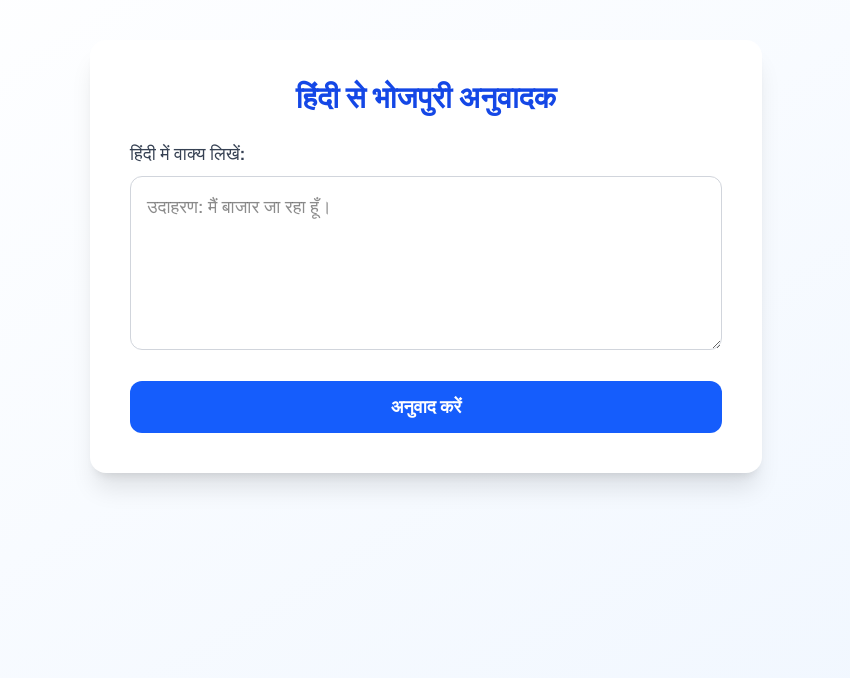
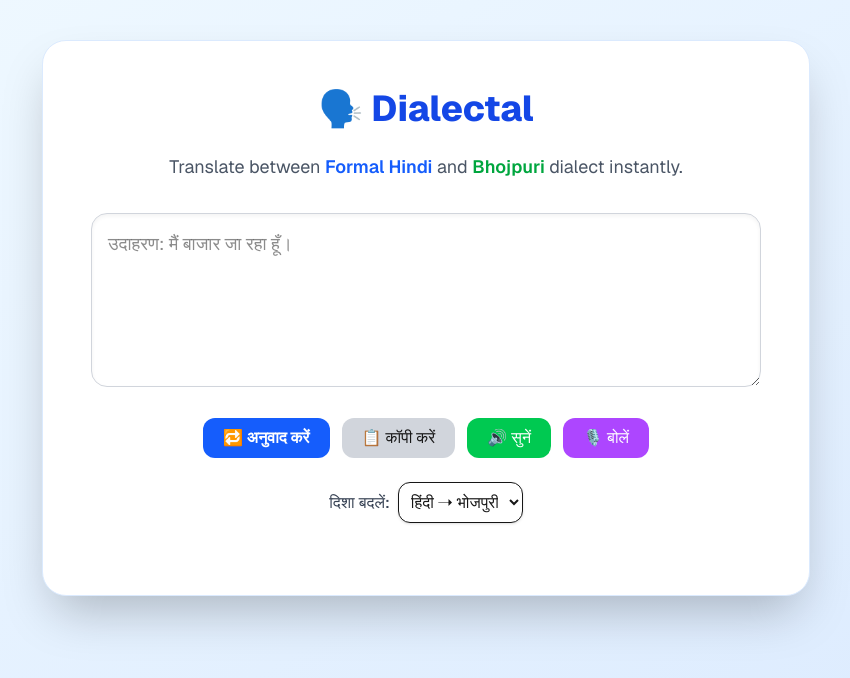
Before and after one commit to Ritesh-Routray/reverie_cohort, a Next.js app: page / in a window 1280 px wide. Shown: the top 678 px of the page, without its empty margins (214-1064 px from the left). Built offline with nearby package versions, Linux system fonts and the light colour scheme.

Commit message:
changed ui/ux

```diff
--- a/app/page.js
+++ b/app/page.js
@@ -1,53 +1,114 @@
 "use client";
 
-import { useState } from "react";
+import { useRef, useState } from "react";
 
 export default function Home() {
   const [input, setInput] = useState("");
   const [translated, setTranslated] = useState("");
+  const [direction, setDirection] = useState("hindi");
+  const speechRef = useRef<SpeechSynthesisUtterance | null>(null);
 
   const handleTranslate = async () => {
     const res = await fetch("/api/translate", {
       method: "POST",
-      body: JSON.stringify({ text: input }),
-      headers: { "Content-Type": "application/json" },
+      body: JSON.stringify({ text: input, direction }),
+      headers: { "Content-Type": "application/json" }
     });
-
     const data = await res.json();
     setTranslated(data.translated);
   };
 
+  const handleCopy = () => {
+    navigator.clipboard.writeText(translated);
+  };
+
+  const handleSpeak = () => {
+    if (translated) {
+      const utterance = new SpeechSynthesisUtterance(translated);
+      utterance.lang = "hi-IN";
+      speechSynthesis.speak(utterance);
+      speechRef.current = utterance;
+    }
+  };
+
+  const handleVoiceInput = () => {
+    const recognition = new (window).webkitSpeechRecognition();
+    recognition.lang = "hi-IN";
+    recognition.onresult = (event) => {
+      setInput(event.results[0][0].transcript);
+    };
+    recognition.start();
+  };
+
   return (
-    <main className="min-h-screen bg-gradient-to-br from-white to-blue-50 px-4 py-10 sm:px-8 font-sans">
-      <div className="max-w-2xl mx-auto bg-white shadow-xl rounded-2xl p-6 sm:p-10">
-        <h1 className="text-3xl font-bold text-blue-700 mb-6 text-center">
-          हिंदी से भोजपुरी अनुवादक
+    <main className="min-h-screen bg-gradient-to-br from-sky-50 to-blue-100 px-4 py-10 sm:px-8 font-sans">
+      <div className="max-w-3xl mx-auto bg-white shadow-2xl rounded-3xl p-8 sm:p-12 border border-blue-100">
+        <h1 className="text-4xl font-extrabold text-blue-700 text-center mb-6">
+          🗣️ Dialectal
         </h1>
+        <p className="text-center text-gray-600 text-lg mb-8">
+          Translate between <span className="font-semibold text-blue-600">Formal Hindi</span> and <span className="font-semibold text-green-600">Bhojpuri</span> dialect instantly.
+        </p>
 
-        <label className="block mb-2 text-lg font-medium text-gray-700">
-          हिंदी में वाक्य लिखें:
-        </label>
+        <div className="mb-6">
           <textarea
             value={input}
             onChange={(e) => setInput(e.target.value)}
-          className="w-full border border-gray-300 rounded-xl p-4 text-lg focus:outline-none focus:ring-2 focus:ring-blue-400 transition"
+            className="w-full border border-gray-300 rounded-2xl p-4 text-lg shadow-inner focus:outline-none focus:ring-2 focus:ring-blue-400 transition"
             rows={5}
-          placeholder="उदाहरण: मैं बाजार जा रहा हूँ।"
+            placeholder={
+              direction === "hindi"
+                ? "उदाहरण: मैं बाजार जा रहा हूँ।"
+                : "उदाहरण: हम बजार जा ता हई।"
+            }
           />
+        </div>
 
+        <div className="flex flex-wrap gap-3 justify-center mb-6">
           <button
             onClick={handleTranslate}
-          className="mt-6 w-full bg-blue-600 text-white py-3 rounded-xl text-lg font-semibold hover:bg-blue-700 transition"
+            className="bg-blue-600 text-white px-5 py-2 rounded-xl hover:bg-blue-700 transition font-semibold"
           >
-          अनुवाद करें
+            🔁 अनुवाद करें
           </button>
+          <button
+            onClick={handleCopy}
+            className="bg-gray-300 px-5 py-2 rounded-xl hover:bg-gray-400 transition"
+          >
+            📋 कॉपी करें
+          </button>
+          <button
+            onClick={handleSpeak}
+            className="bg-green-500 text-white px-5 py-2 rounded-xl hover:bg-green-600 transition"
+          >
+            🔊 सुनें
+          </button>
+          <button
+            onClick={handleVoiceInput}
+            className="bg-purple-500 text-white px-5 py-2 rounded-xl hover:bg-purple-600 transition"
+          >
+            🎙️ बोलें
+          </button>
+        </div>
+
+        <div className="text-center mb-6">
+          <label className="text-gray-700 font-medium">दिशा बदलें:</label>
+          <select
+            className="ml-2 border p-2 rounded-xl shadow-sm"
+            value={direction}
+            onChange={(e) => setDirection(e.target.value)}
+          >
+            <option value="hindi">हिंदी ➝ भोजपुरी</option>
+            <option value="bhojpuri">भोजपुरी ➝ हिंदी</option>
+          </select>
+        </div>
 
         {translated && (
-          <div className="mt-8 p-5 bg-green-50 border border-green-300 rounded-xl">
-            <h2 className="text-xl font-semibold text-green-800 mb-2">
-              भोजपुरी अनुवाद:
+          <div className="mt-6 p-6 bg-green-50 border border-green-300 rounded-2xl shadow">
+            <h2 className="text-xl font-semibold text-green-700 mb-2">
+              🎉 अनुवादित वाक्य:
             </h2>
-            <p className="text-lg text-gray-800">{translated}</p>
+            <p className="text-lg text-gray-800 whitespace-pre-line">{translated}</p>
           </div>
         )}
       </div>
```
Lines whose indentation alone changed are shown as unchanged.
